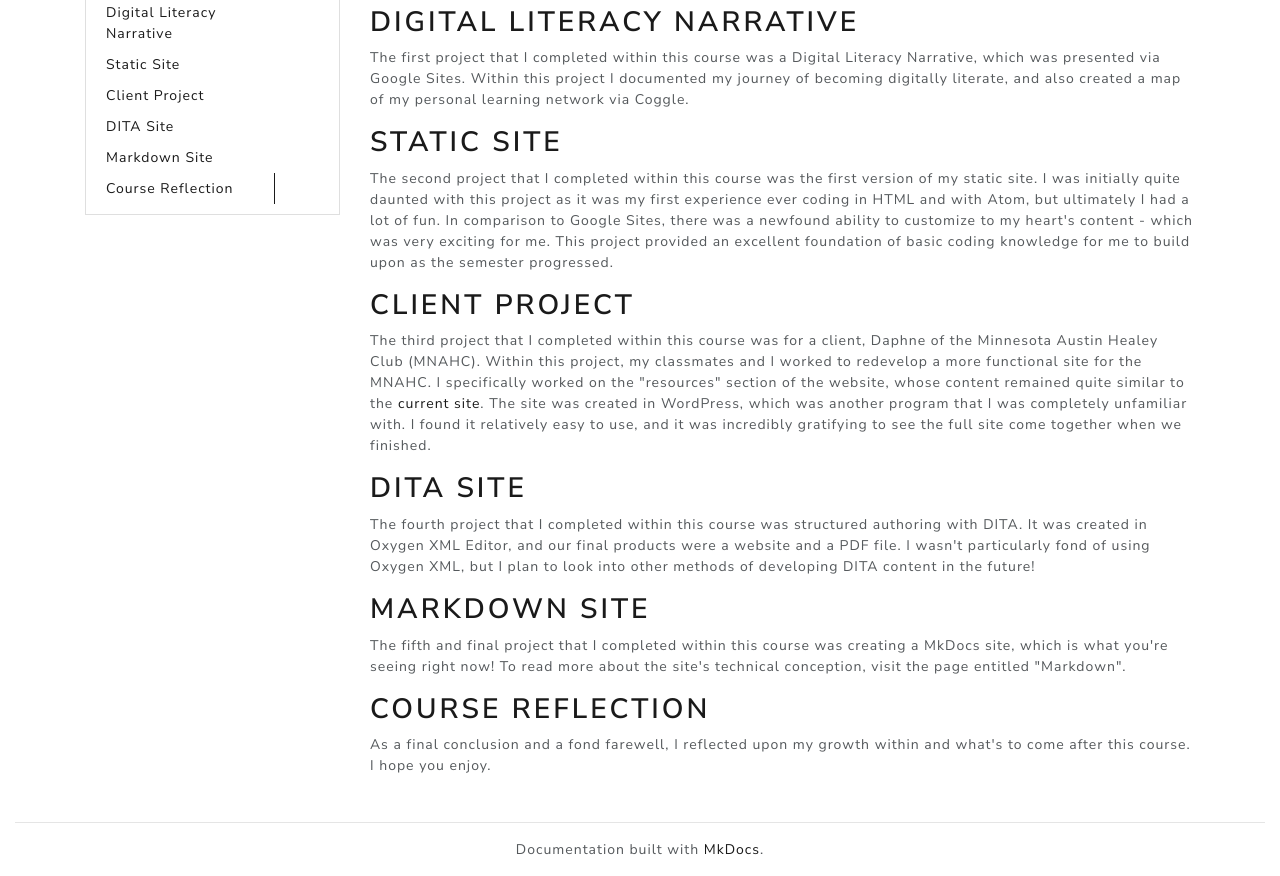
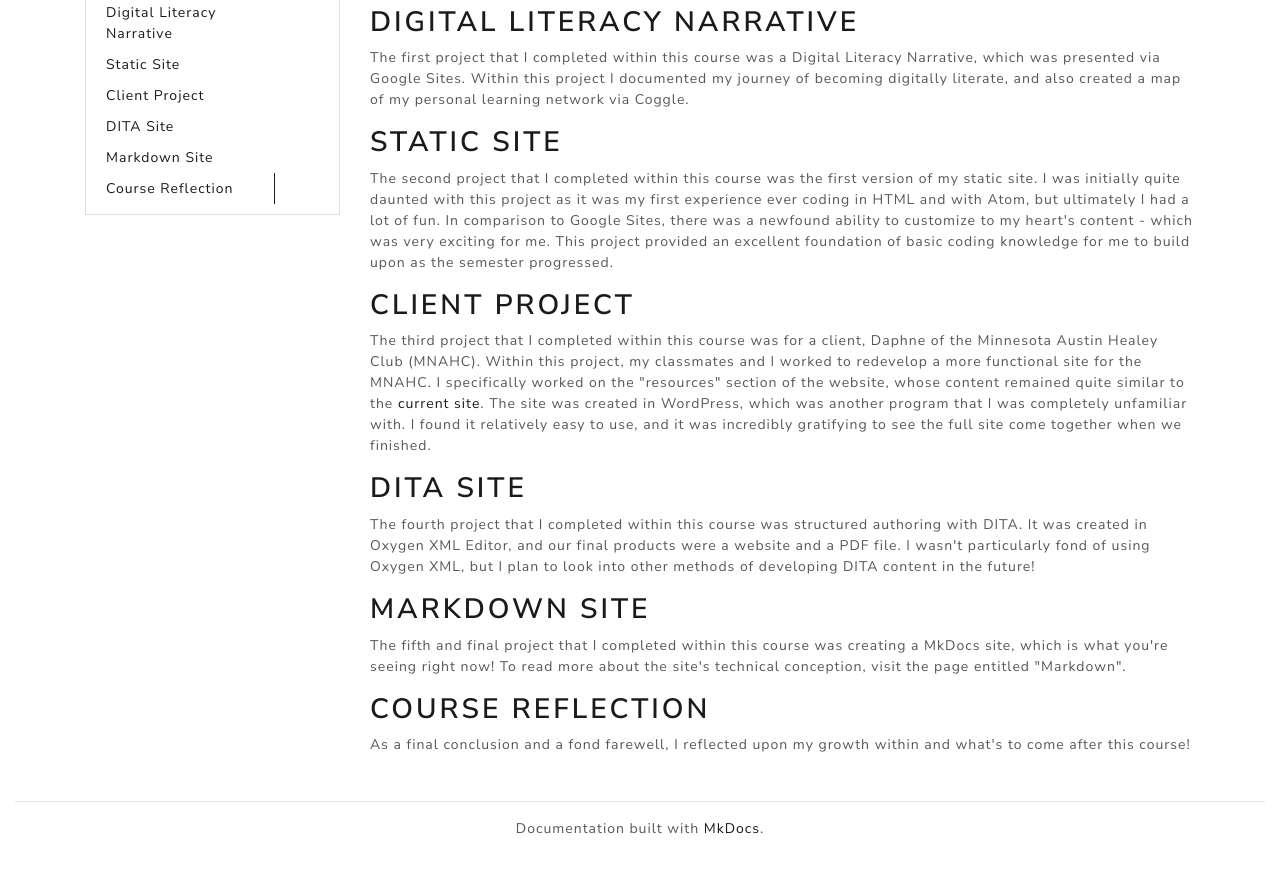
Before and after one commit to bergx856/site, a plain HTML site: page coursework/index.html in a window 1280 px wide. Shown: the part 175-1051 px from the top of the page. After the commit the page ends 1030 px from the top, so only its background shows below. Drawn offline with nearby package versions, Linux system fonts and the light colour scheme.

Commit message:
final fr fr

```diff
--- a/coursework/index.html
+++ b/coursework/index.html
@@ -143,7 +143,7 @@ using Oxygen XML, but I plan to look into other methods of developing DITA conte
 seeing right now! To read more about the site's technical conception, visit the page entitled "Markdown".</p>
 <h2 id="course-reflection"><a href="https://docs.google.com/document/d/1Fgml2DX83StOtoO8e7g7oM9oax8pjonwwoSqQOGJdXk/edit?usp=sharing">Course Reflection</a></h2>
 <p>As a final conclusion and a fond farewell, I reflected upon my growth within and what's to come
-after this course. I hope you enjoy.</p></div>
+after this course!</p></div>
             </div>
         </div>
 
```
Also changed, not shown: index.html (+1 -1 lines), search/search_index.json (+1 -1 lines), 1 other file.
